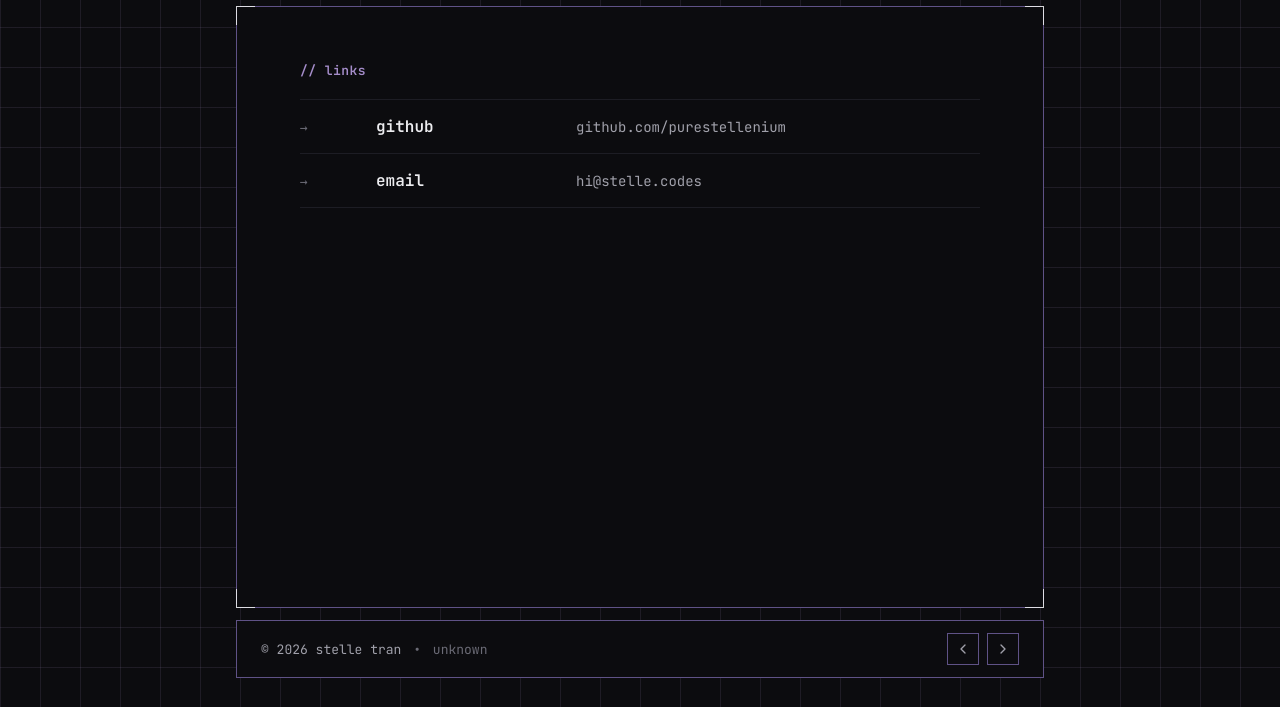
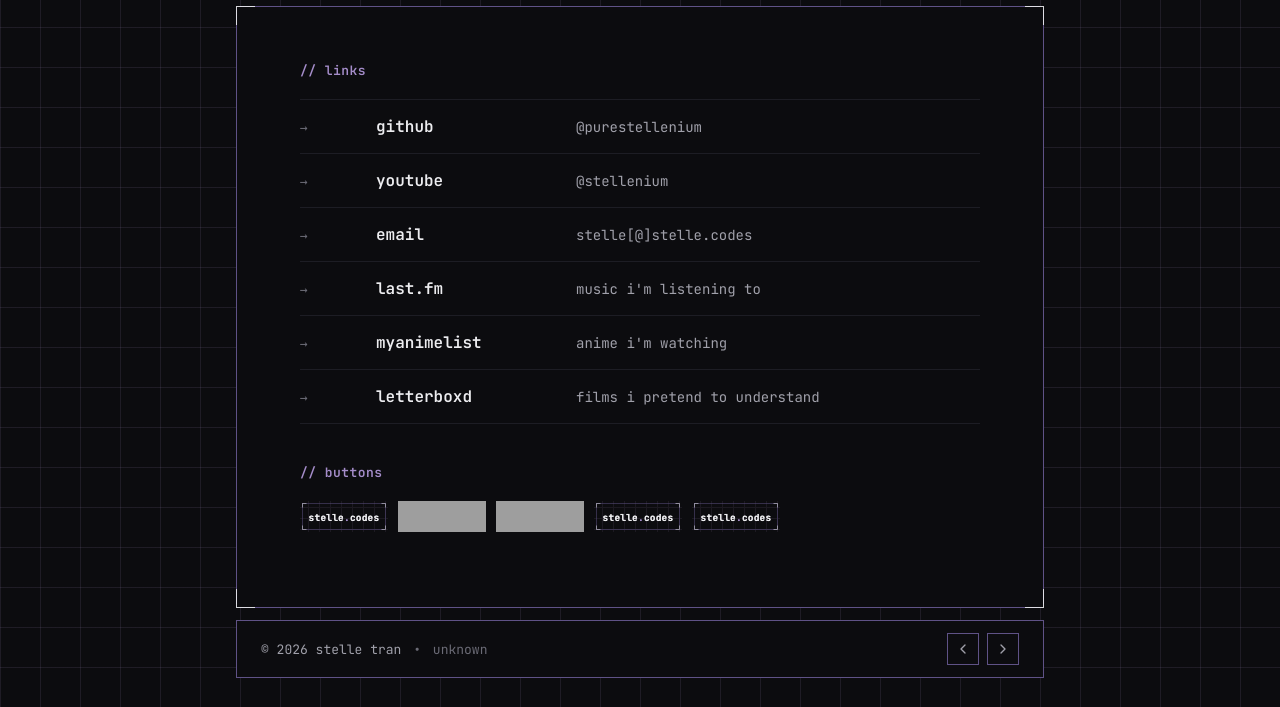
Before and after one commit to purestellenium/laps, a plain HTML site: page index.html in a window 1280 px wide. Both pictures are taken after a click on the button 963 px from the left and 742 px from the top of the page. Shown: the part 93-800 px from the top of the page. Drawn offline with Linux system fonts and the light colour scheme; no server answers; grey boxes are pictures that could not be loaded.

Commit message:
asflsadfjlasdfklasdfasldkfj just claude it all!!!!

```diff
--- a/app.js
+++ b/app.js
@@ -93,13 +93,14 @@ if (shaEl) {
     });
 }
 
-// click the email to copy it (with brackets) to the clipboard
-const copyEmail = document.querySelector(".copy-email");
-if (copyEmail) {
-  const label = copyEmail.dataset.copy;
+// click any email link to copy it (with brackets) to the clipboard.
+// there can be more than one (home + links tab), each restoring its own text.
+document.querySelectorAll(".copy-email").forEach((el) => {
+  const label = el.dataset.copy;
+  const original = el.textContent.trim();
   let resetTimer;
 
-  copyEmail.addEventListener("click", async (e) => {
+  el.addEventListener("click", async (e) => {
     e.preventDefault();
     try {
       await navigator.clipboard.writeText(label);
@@ -115,12 +116,12 @@ if (copyEmail) {
       ta.remove();
     }
 
-    copyEmail.textContent = "copied!";
-    copyEmail.classList.add("copied");
+    el.textContent = "copied!";
+    el.classList.add("copied");
     clearTimeout(resetTimer);
     resetTimer = setTimeout(() => {
-      copyEmail.textContent = label;
-      copyEmail.classList.remove("copied");
+      el.textContent = original;
+      el.classList.remove("copied");
     }, 1400);
   });
-}
+});
--- a/index.html
+++ b/index.html
@@ -349,15 +349,76 @@
         <ul class="index-list">
           <li>
             <span class="idx">→</span>
-            <span class="name">github</span>
-            <span class="desc">github.com/purestellenium</span>
+            <a class="name" href="https://github.com/purestellenium">github</a>
+            <span class="desc">@purestellenium</span>
           </li>
           <li>
             <span class="idx">→</span>
-            <span class="name">email</span>
-            <span class="desc">hi@stelle.codes</span>
+            <a class="name" href="https://youtube.com/@stellenium">youtube</a>
+            <span class="desc">@stellenium</span>
+          </li>
+          <li>
+            <span class="idx">→</span>
+            <a
+              class="name copy-email"
+              href="#"
+              data-copy="stelle[@]stelle.codes"
+              aria-label="copy email address to clipboard"
+              >email</a
+            >
+            <span class="desc">stelle[@]stelle.codes</span>
+          </li>
+          <li>
+            <span class="idx">→</span>
+            <a class="name" href="https://www.last.fm/user/stellenium"
+              >last.fm</a
+            >
+            <span class="desc">music i'm listening to</span>
+          </li>
+          <li>
+            <span class="idx">→</span>
+            <a class="name" href="https://myanimelist.net/profile/stellenium"
+              >myanimelist</a
+            >
+            <span class="desc">anime i'm watching</span>
+          </li>
+          <li>
+            <span class="idx">→</span>
+            <a class="name" href="https://letterboxd.com/stellenium/"
+              >letterboxd</a
+            >
+            <span class="desc">films i pretend to understand</span>
           </li>
         </ul>
+
+        <p class="eyebrow buttons-eyebrow">// buttons</p>
+        <div class="button-wall">
+          <a href="https://stelle.codes" aria-label="stelle.codes">
+            <img src="button.png" width="88" height="31" alt="stelle.codes" />
+          </a>
+          <a href="https://ivie.codes" aria-label="ivie.codes">
+            <img
+              src="https://files.ivie.codes/files/view/206"
+              width="88"
+              height="31"
+              alt="ivie.codes"
+            />
+          </a>
+          <a href="https://3kh0.net" aria-label="3kh0.net">
+            <img
+              src="https://3kh0.net/button.png"
+              width="88"
+              height="31"
+              alt="3kh0.net"
+            />
+          </a>
+          <a href="https://stelle.codes" aria-label="stelle.codes">
+            <img src="button.png" width="88" height="31" alt="stelle.codes" />
+          </a>
+          <a href="https://stelle.codes" aria-label="stelle.codes">
+            <img src="button.png" width="88" height="31" alt="stelle.codes" />
+          </a>
+        </div>
       </section>
     </main>
 
--- a/styles.css
+++ b/styles.css
@@ -627,6 +627,34 @@ a.name:hover {
   color: var(--accent-bright);
 }
 
+/* links tab — 88x31 button wall */
+.buttons-eyebrow {
+  margin-top: 40px;
+}
+
+.buttons-note {
+  margin: 0 0 16px;
+  color: var(--faint);
+  font-size: 13px;
+}
+
+.button-wall {
+  display: flex;
+  flex-wrap: wrap;
+  gap: 10px;
+}
+
+.button-wall a {
+  display: block;
+  line-height: 0;
+}
+
+.button-wall img {
+  display: block;
+  width: 88px;
+  height: 31px;
+}
+
 /* coming-soon placeholder (e.g. blog) */
 .coming-soon {
   display: flex;
```
